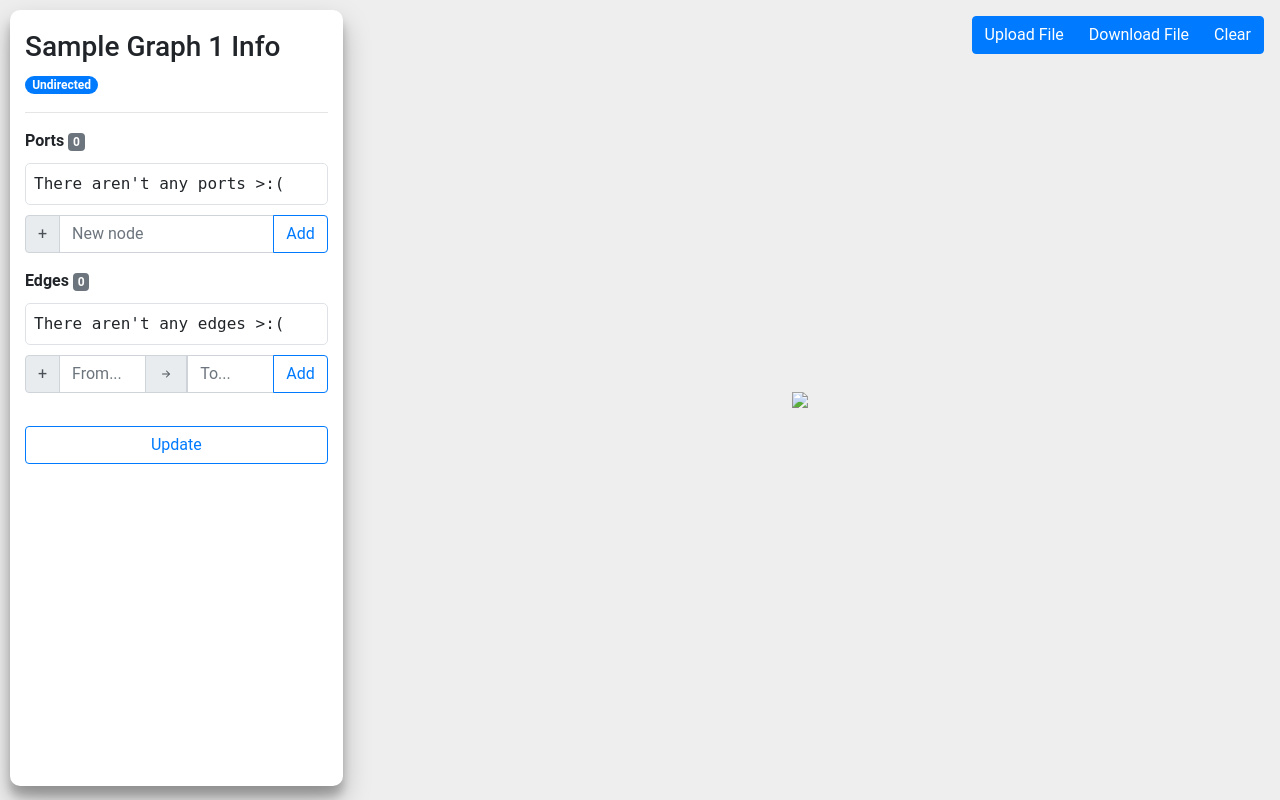
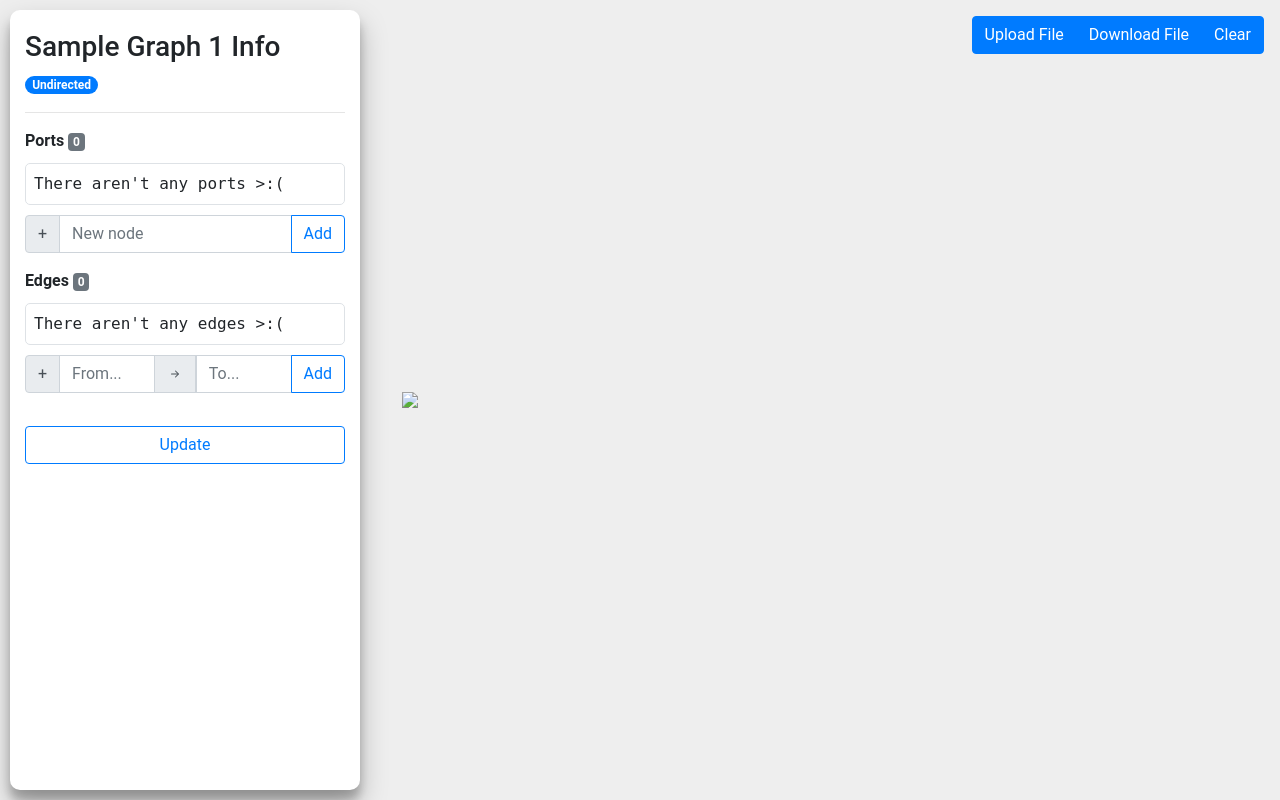
Before and after one commit to danielgiampaolo/CIS4930_Python, a Django app: page / in a window 1280 px wide. Run offline with Django 3.2, Linux system fonts and the light colour scheme; some libraries are stand-ins or nearby versions.

Commit message:
update styles

```diff
--- a/src/templates/index.html
+++ b/src/templates/index.html
@@ -16,7 +16,7 @@
 
         .sidenav {
             max-width: 350px;
-            height: 97%;
+            height: calc(100% - 20px);
             top: 0;
             left: 0;
             background-color: white;
@@ -33,12 +33,9 @@
         }
 
         .sideboy {
-            /*position: fixed;*/
-            bottom: 0;
-            left: 0;
+            z-index: 10;
             height: 100%;
-            width: 26%;
-            min-width: 250px;
+            min-width: 350px;
         }
 
         .sidenav a {
@@ -62,7 +59,7 @@
 
         .graphView {
             height: 100%;
-            width: 73%; /* idk */
+            padding: 0 32px;
             display: flex;
             flex-flow: column nowrap;
             justify-content: center;
```
